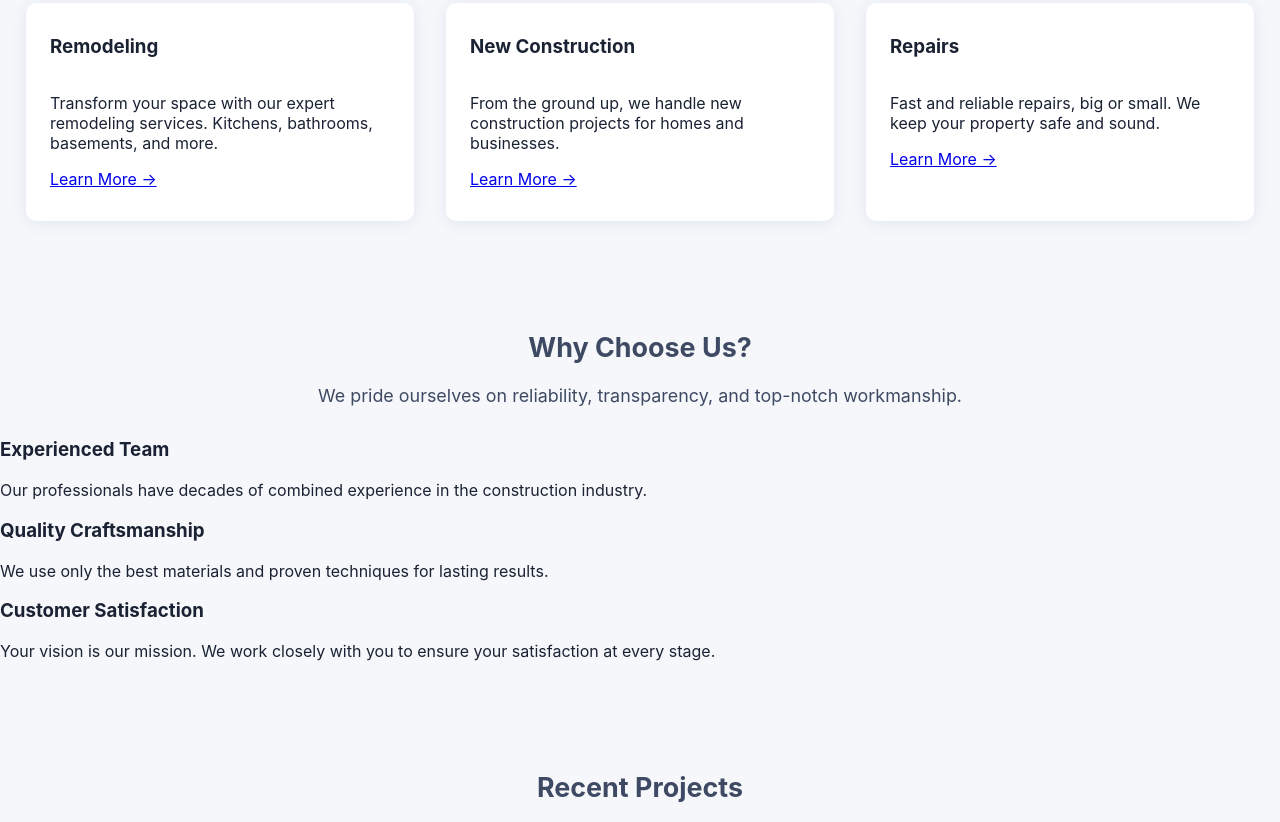
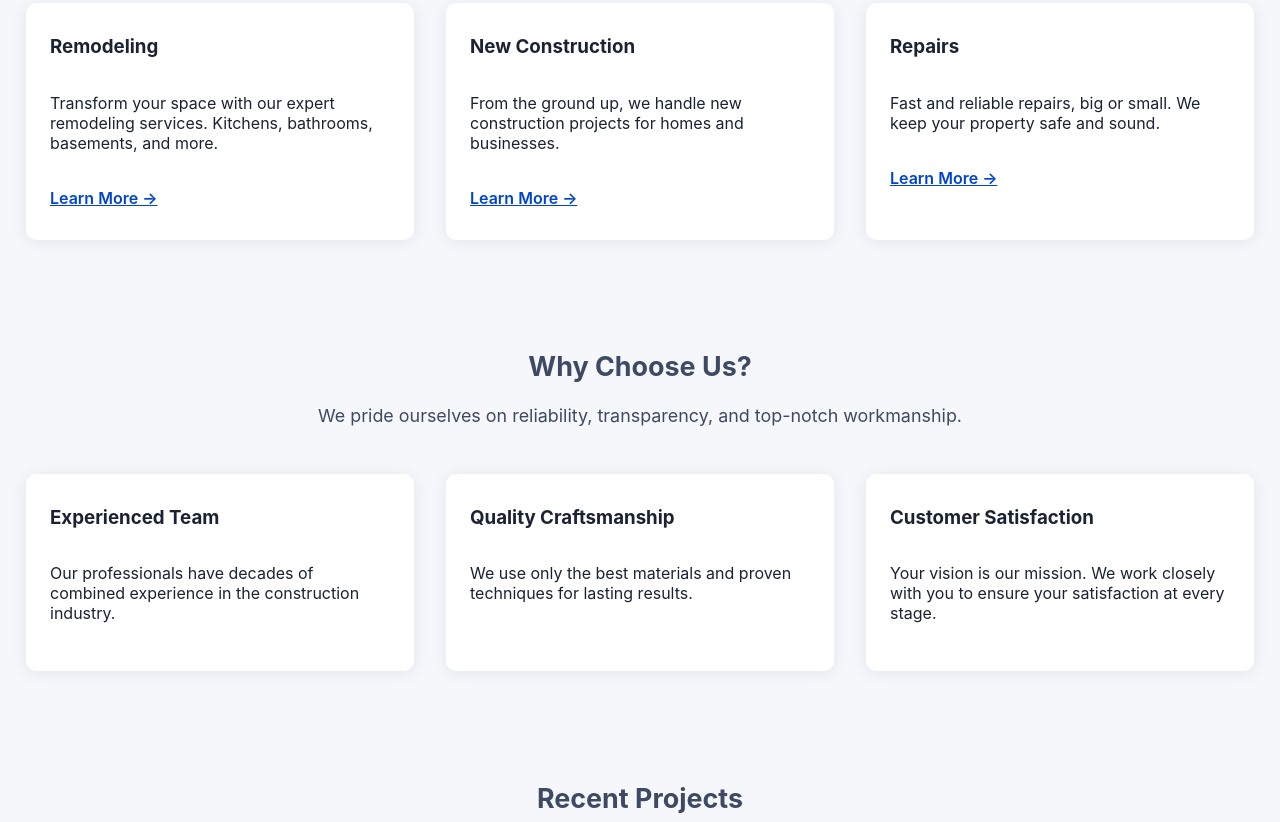
Before and after one commit to Javierjg008/Abel-construction, a plain HTML site: page index.html in a window 1280 px wide. Shown: the part 558-1380 px from the top of the page. Drawn offline with Linux system fonts and the light colour scheme.

Commit message:
Update style.css

```diff
--- a/style.css
+++ b/style.css
@@ -176,14 +176,19 @@ main {
 }
 
 /* CARDS */
-.cards-row {
+.cards-row,
+.project-cards,
+.about-cards {
   display: flex;
   gap: 2rem;
   justify-content: center;
   flex-wrap: wrap;
 }
 
-.card {
+/* Service Cards */
+.card,
+.project-card,
+.about-card {
   background: #fff;
   border-radius: var(--radius);
   box-shadow: var(--shadow);
@@ -197,11 +202,15 @@ main {
   align-items: flex-start;
   transition: box-shadow .22s, transform .23s;
 }
-.card:hover, .card:focus-within {
+.card:hover, .card:focus-within,
+.project-card:hover, .project-card:focus-within,
+.about-card:hover, .about-card:focus-within {
   box-shadow: 0 10px 32px 0 rgba(0,44,204,.10);
   transform: scale(1.04) rotate(-2deg);
 }
-.card h3 { margin-top: 0; }
+.card h3,
+.project-card h3,
+.about-card h3 { margin-top: 0; }
 
 .project-image-placeholder {
   width: 100%;
@@ -212,7 +221,19 @@ main {
   display: block;
 }
 
-/* CONTACT */
+.btn-link {
+  color: var(--accent);
+  text-decoration: underline;
+  font-size: 1em;
+  margin-top: 1.2em;
+  font-weight: 600;
+  transition: color 0.18s;
+}
+.btn-link:hover {
+  color: var(--accent-dark);
+}
+
+/* CONTACT (for future use) */
 .contact-wrapper {
   display: flex;
   flex-wrap: wrap;
@@ -287,7 +308,7 @@ footer {
 
 /* RESPONSIVE */
 @media (max-width: 900px) {
-  .cards-row, .contact-wrapper {
+  .cards-row, .project-cards, .about-cards, .contact-wrapper {
     flex-direction: column;
     align-items: center;
   }
@@ -316,7 +337,7 @@ footer {
   .nav-links {
     gap: 0.7rem;
   }
-  .card, .contact-info, .contact-form {
+  .card, .project-card, .about-card, .contact-info, .contact-form {
     padding: 1rem 0.7rem;
     min-width: unset;
     max-width: 97vw;
```
